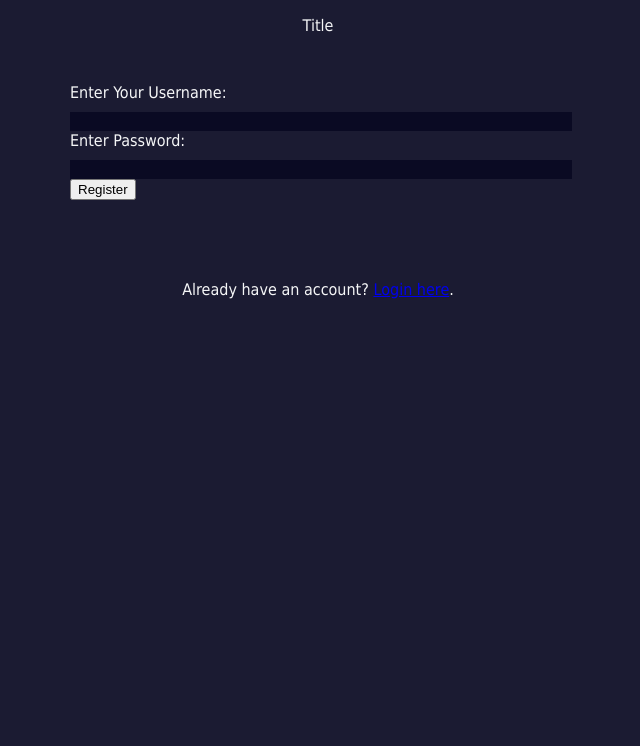
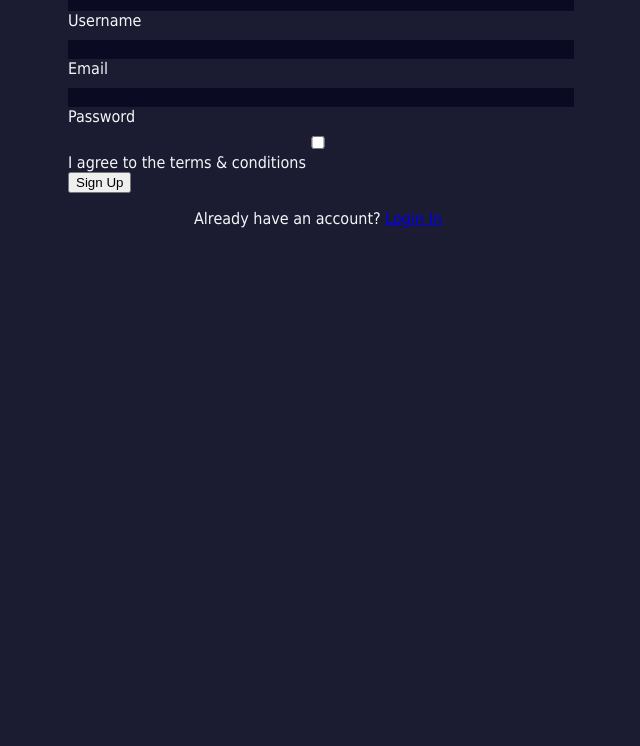
Before and after one commit to exoh37/Anemone, a website: page Front_end/Register.html in a window 1280 px wide. Shown: the part 86-832 px from the top of the page, without its empty margins (322-962 px from the left). Drawn offline with Linux system fonts and the light colour scheme.

Commit message:
Setting up html

```diff
--- a/Front_end/Register.html
+++ b/Front_end/Register.html
@@ -3,21 +3,33 @@
         <head>
                 <meta charset="utf-8">
                 <meta name="viewport" content="width=device-width, initial-scale=1">
-                <title>login-page</title>
+                <title>register-page</title>
                 <link rel="stylesheet" href="Register_style.css" />
         </head>
         <body>
-                <h1>Registration Form</h1>
-                <p>Title</p>
-                <form method="POST" action='/users'>
-                        <fieldset>
-                                <label for="username">Enter Your Username: <input id="username" name="username" type="text" pattern="^(?!\s)(?!.*\s)[^\s]{3,20}$" required /></label>
-                                <!-- <label for="email">Enter Your Email: <input id="email" name="email" type="email" required /></label>-->
-                                <label for="password">Enter Password: <input id="password" name="password" type="password" pattern="(?=.*[A-Z])(?=.*[a-z])(?=.*[!@#$%^&*])(?=.*[0-9])[A-Za-z0-9!@#$%^&*]{8,}" required /></label>
-                                <button type="submit">Register</button>
-                        </fieldset>
-                </form>
-                <p>Already have an account? <a href="/login">Login here</a>.</p>
-                <!-- <a href="login"><input type="submit" value="Submit" /></a>-->
+                <div class="form-wrapper sign-up">
+                        <form action="">
+                          <h2>Register</h2>
+                          <div class="input-group">
+                            <input type="text" required>
+                            <label for="">Username</label>
+                          </div>
+                          <div class="input-group">
+                            <input type="email" required>
+                            <label for="">Email</label>
+                          </div>
+                          <div class="input-group">
+                            <input type="password" required>
+                            <label for="">Password</label>
+                          </div>
+                          <div class="remember">
+                            <label><input type="checkbox"> I agree to the terms & conditions</label>
+                          </div>
+                          <button type="submit">Sign Up</button>
+                          <div class="signUp-link">
+                            <p>Already have an account? <a href="Login.html" class="signInBtn-link">Login In</a></p>
+                          </div>
+                        </form>
+                      </div>
         </body>
 </html>
```
Also changed, not shown: Front_end/Login.html (+24 -13 lines), Front_end/Login_style.css (line endings or trailing spaces), Front_end/script.js (added).
